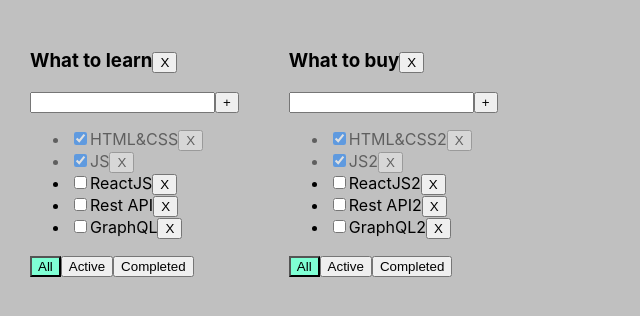
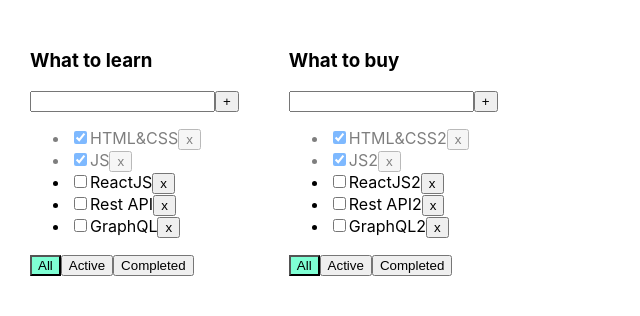
Before and after one commit to PasterIvan/it-inkebator-Todolist, a React (Create React App) app: page / in a window 1280 px wide. Shown: the top 316 px of the page, without its empty margins (0-640 px from the left). Built offline with nearby package versions, Linux system fonts and the light colour scheme.

Commit message:
05 lesson dop

```diff
--- a/src/App.css
+++ b/src/App.css
@@ -6,6 +6,7 @@
 .App > div {
   margin-right: 50px;
 }
+
 .error {
   border: red 1px solid;
 }
@@ -13,9 +14,11 @@
 .error-message {
   color: red;
 }
+
 .active-filter {
   background-color: aquamarine;
 }
+
 .is-done {
   opacity: 0.5;
 }
--- a/src/App.tsx
+++ b/src/App.tsx
@@ -1,15 +1,12 @@
 import React, {useState} from 'react';
 import './App.css';
-import {TaskType, Todolist} from "./Todolist";
+import {TaskType, Todolist} from './Todolist';
 import {v1} from 'uuid';
 
-export type FilterValuesType = 'all' | 'active' | 'completed';
-export type TodolistsType = {
-    id: string
-    title: string
-    filter: FilterValuesType
-}
-export type TasksStateType = {
+export type FilterValuesType = "all" | "active" | "completed";
+
+export type TodolistsType = { id: string, title: string, filter: FilterValuesType }
+export type TasksType = {
     [key: string]: Array<TaskType>
 }
 
@@ -19,11 +16,11 @@
     let todolistID2 = v1();
 
     let [todolists, setTodolists] = useState<Array<TodolistsType>>([
-        {id: todolistID1, title: 'What to learn', filter: 'all'},
-        {id: todolistID2, title: 'What to buy', filter: 'all'},
+        {id: todolistID1, title: 'What to learn', filter: 'all'},//0
+        {id: todolistID2, title: 'What to buy', filter: 'all'},//1
     ])
 
-    let [tasks, setTasks] = useState<TasksStateType>({
+    let [tasks, setTasks] = useState<TasksType>({
         [todolistID1]: [
             {id: v1(), title: "HTML&CSS", isDone: true},
             {id: v1(), title: "JS", isDone: true},
@@ -40,56 +37,35 @@
         ]
     });
 
-    const removeTodolist = (todolistId: string) => {
-        setTodolists(todolists.filter(el => el.id !== todolistId))
-        delete tasks[todolistId]
+    function removeTask(todolistID: string, taskID: string) {
+        setTasks({...tasks, [todolistID]: tasks[todolistID].filter(el => el.id !== taskID)})
     }
 
-    const removeTask = (todolistId: string, taskID: string) => {
-        setTasks({...tasks, [todolistId]: tasks[todolistId].filter(el => el.id !== taskID)})
+    function addTask(todolistID: string, title: string) {
+        let newTask = {id: v1(), title: title, isDone: false};
+        setTasks({...tasks, [todolistID]: [newTask, ...tasks[todolistID]]})
     }
 
-    const addTask = (todolistId: string, title: string) => {
-        let newTask = {id: v1(), title: title, isDone: false}
-        setTasks({...tasks, [todolistId]: [newTask, ...tasks[todolistId]]})
-    }
-
-    const changeFilter = (todolistId: string, value: FilterValuesType) => {
-        setTodolists(todolists.map(el => el.id === todolistId ? {...el, filter: value} : el))
-    }
-
-    const changeStatus = (todolistId: string, tasksId: string, isDone: boolean) => {
-        setTasks({...tasks, [todolistId]: tasks[todolistId].map(el => el.id === tasksId ? {...el, isDone} : el)})
+    function changeStatus(todolistID: string, taskId: string, isDone: boolean) {
+        setTasks({...tasks, [todolistID]: tasks[todolistID].map(el => el.id === taskId ? {...el, isDone: isDone} : el)})
     }
 
     return (
         <div className="App">
-            {todolists.map((el) => {
-
-                let tasksForRender = tasks[el.id];
-                switch (el.filter) {
-                    case "completed":
-                        tasksForRender = tasksForRender.filter(t => t.isDone)
-                        break
-                    case "active":
-                        tasksForRender = tasksForRender.filter(t => !t.isDone)
-                        break
-                    default:
-                        tasksForRender = tasks[el.id]
-                }
-
+            {todolists.map((el, index) => {
                 return (
                     <Todolist
                         key={el.id}
-                        todolistId={el.id}
+                        todolistID={el.id}
                         title={el.title}
-                        tasks={tasksForRender}
+                        tasks={tasks[el.id]}
                         removeTask={removeTask}
-                        changeFilter={changeFilter}
+                       // changeFilter={changeFilter}
                         addTask={addTask}
                         changeTaskStatus={changeStatus}
                         filter={el.filter}
-                        removeTodolist={removeTodolist}
+                        setTodolists={setTodolists}
+                        todolists={todolists}
                     />
                 )
             })}
--- /dev/null
+++ b/src/MapComponent.tsx
@@ -0,0 +1,31 @@
+import React, {ChangeEvent} from 'react';
+import {TaskType} from "./Todolist";
+
+type PropsType={
+    todolistID: string
+    tasksForTodolist:Array<TaskType>
+    removeTask: (todolistID:string,taskId: string) => void
+    changeTaskStatus: (todolistID:string,taskId: string, isDone: boolean) => void
+}
+
+export const MapComponent = ({todolistID, tasksForTodolist,removeTask, ...props}:PropsType) => {
+    return (
+        <ul>
+            {tasksForTodolist.map(t => {
+                const onClickHandler = () => removeTask(todolistID, t.id)
+                const onChangeHandler = (e: ChangeEvent<HTMLInputElement>) => {
+                    props.changeTaskStatus(todolistID, t.id, e.currentTarget.checked);
+                }
+
+                return <li key={t.id} className={t.isDone ? "is-done" : ""}>
+                    <input type="checkbox"
+                           onChange={onChangeHandler}
+                           checked={t.isDone}/>
+                    <span>{t.title}</span>
+                    <button onClick={onClickHandler}>x</button>
+                </li>
+            })
+            }
+        </ul>
+    );
+};
--- a/src/Todolist.tsx
+++ b/src/Todolist.tsx
@@ -1,18 +1,6 @@
-import React, {ChangeEvent, KeyboardEvent, useState} from "react";
-import {FilterValuesType} from "./App";
-
-
-type TodolistPropsType = {
-    todolistId: string
-    title: string
-    tasks: Array<TaskType>
-    removeTask: (todolistId: string, taskID: string) => void
-    changeFilter: (todolistId: string, filter: FilterValuesType) => void
-    addTask: (todolistId: string, title: string) => void
-    changeTaskStatus: (todolistId: string, tasksId: string, isDone: boolean) => void
-    filter: FilterValuesType
-    removeTodolist: (todolistId: string) => void
-}
+import React, {ChangeEvent, KeyboardEvent, useState} from 'react';
+import {FilterValuesType, TodolistsType} from './App';
+import {MapComponent} from "./MapComponent";
 
 export type TaskType = {
     id: string
@@ -20,35 +8,44 @@
     isDone: boolean
 }
 
-export const Todolist = (props: TodolistPropsType) => {
+type PropsType = {
+    todolistID: string
+    title: string
+    tasks: Array<TaskType>
+    removeTask: (todolistID: string, taskId: string) => void
+    addTask: (todolistID: string, title: string) => void
+    changeTaskStatus: (todolistID: string, taskId: string, isDone: boolean) => void
+    filter: FilterValuesType
+    setTodolists: (todolists: Array<TodolistsType>) => void
+    todolists: Array<TodolistsType>
+}
 
-    const tasksListItems = props.tasks.map(t => {
-        const onClickHandler = () => props.removeTask(props.todolistId, t.id)
-        const onChangeHandler = (e: ChangeEvent<HTMLInputElement>) => {
-            props.changeTaskStatus(props.todolistId, t.id, e.currentTarget.checked)
-        }
-        return (
-            <li key={t.id}
-                className={t.isDone ? 'is-done' : ''}>
-                <input type="checkbox"
-                       checked={t.isDone}
-                       onChange={onChangeHandler}
-                />
-                <span>{t.title}</span>
-                <button onClick={onClickHandler}>X</button>
-            </li>
-        )
-    })
+export function Todolist(props: PropsType) {
 
-    let [title, setTitle] = useState('')
-    let [error, setError] = useState<string>('')
+    let [title, setTitle] = useState("")
+    let [error, setError] = useState<string | null>(null)
 
-    const fnAddTask = () => {
+    function changeFilter(todolistID: string, value: FilterValuesType) {
+        props.setTodolists(props.todolists.map(el => el.id === todolistID ? {...el, filter: value} : el))
+        // setFilter(value);
+    }
+
+    let tasksForTodolist = props.tasks;
+
+    if (props.filter === "active") {
+        tasksForTodolist = props.tasks.filter(t => t.isDone === false);
+    }
+
+    if (props.filter === "completed") {
+        tasksForTodolist = props.tasks.filter(t => t.isDone === true);
+    }
+
+    const addTask = () => {
         if (title.trim() !== "") {
-            props.addTask(props.todolistId, title);
-            setTitle('')
+            props.addTask(props.todolistID, title.trim());
+            setTitle("");
         } else {
-            setError("Title is required")
+            setError("Title is required");
         }
     }
 
@@ -57,39 +54,42 @@
     }
 
     const onKeyPressHandler = (e: KeyboardEvent<HTMLInputElement>) => {
-        setError('')
+        setError(null);
         if (e.charCode === 13) {
-            fnAddTask();
+            addTask();
         }
     }
 
-    const onAllClickHandler = () => props.changeFilter(props.todolistId, 'all')
-    const onActiveClickHandler = () => props.changeFilter(props.todolistId, 'active')
-    const onCompletedClickHandler = () => props.changeFilter(props.todolistId, 'completed')
-    const removeTodolistHandler = () => props.removeTodolist(props.todolistId)
+    const onAllClickHandler = () => changeFilter(props.todolistID, "all");
+    const onActiveClickHandler = () => changeFilter(props.todolistID, "active");
+    const onCompletedClickHandler = () => changeFilter(props.todolistID, "completed");
 
     return <div>
-        <h3>
-            {props.title}
-            <button onClick={removeTodolistHandler}>X</button>
-        </h3>
+
+        <h3>{props.title}</h3>
         <div>
             <input value={title}
                    onChange={onChangeHandler}
                    onKeyPress={onKeyPressHandler}
                    className={error ? "error" : ""}
             />
-            <button onClick={fnAddTask}>+</button>
+            <button onClick={addTask}>+</button>
             {error && <div className="error-message">{error}</div>}
         </div>
-        <ul>
-            {tasksListItems}
-        </ul>
+        <MapComponent
+            tasksForTodolist={tasksForTodolist}
+            removeTask={props.removeTask}
+            changeTaskStatus={props.changeTaskStatus}
+            todolistID={props.todolistID}
+        />
         <div>
-            <button className={props.filter === 'all' ? 'active-filter' : ''} onClick={onAllClickHandler}>All</button>
-            <button className={props.filter === 'active' ? 'active-filter' : ''} onClick={onActiveClickHandler}>Active
+            <button className={props.filter === 'all' ? "active-filter" : ""}
+                    onClick={onAllClickHandler}>All
             </button>
-            <button className={props.filter === 'completed' ? 'active-filter' : ''}
+            <button className={props.filter === 'active' ? "active-filter" : ""}
+                    onClick={onActiveClickHandler}>Active
+            </button>
+            <button className={props.filter === 'completed' ? "active-filter" : ""}
                     onClick={onCompletedClickHandler}>Completed
             </button>
         </div>
--- a/src/index.css
+++ b/src/index.css
@@ -5,7 +5,6 @@
     sans-serif;
   -webkit-font-smoothing: antialiased;
   -moz-osx-font-smoothing: grayscale;
-  background-color: silver;
 }
 
 code {
```
